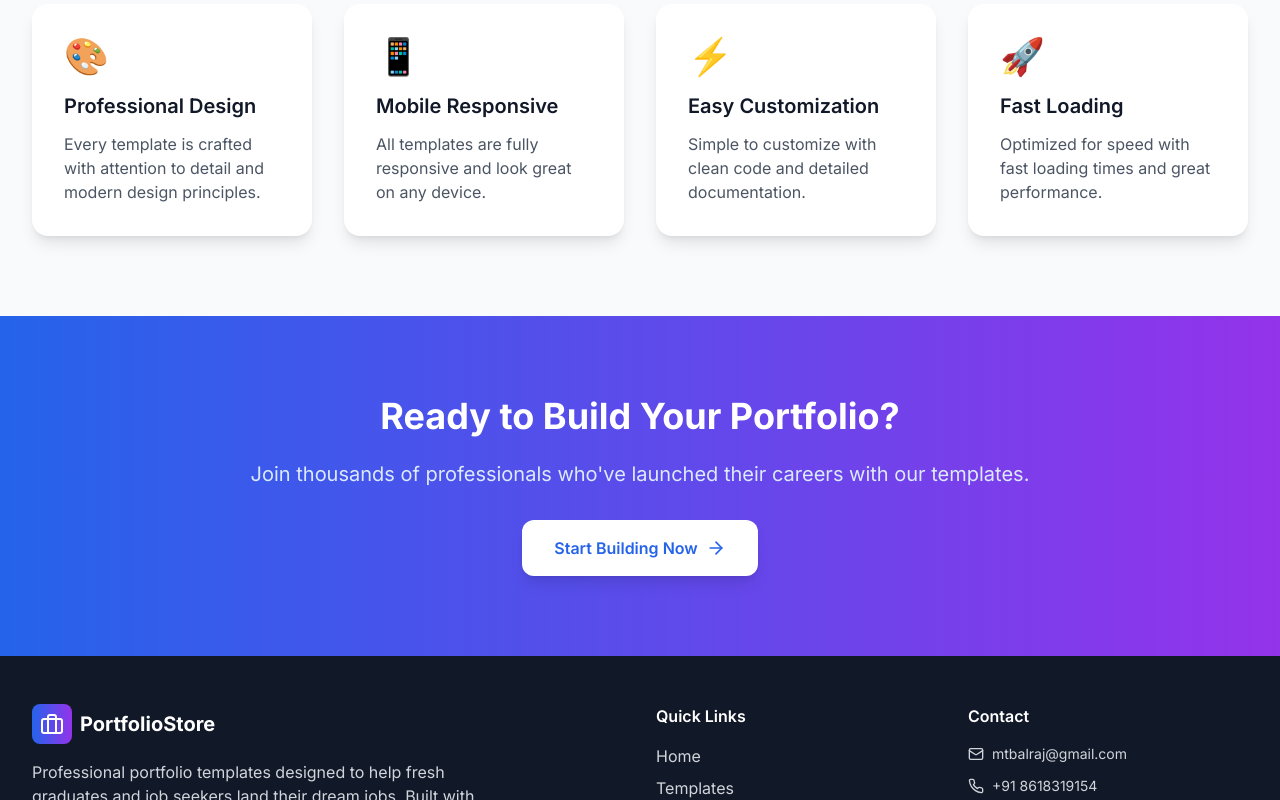
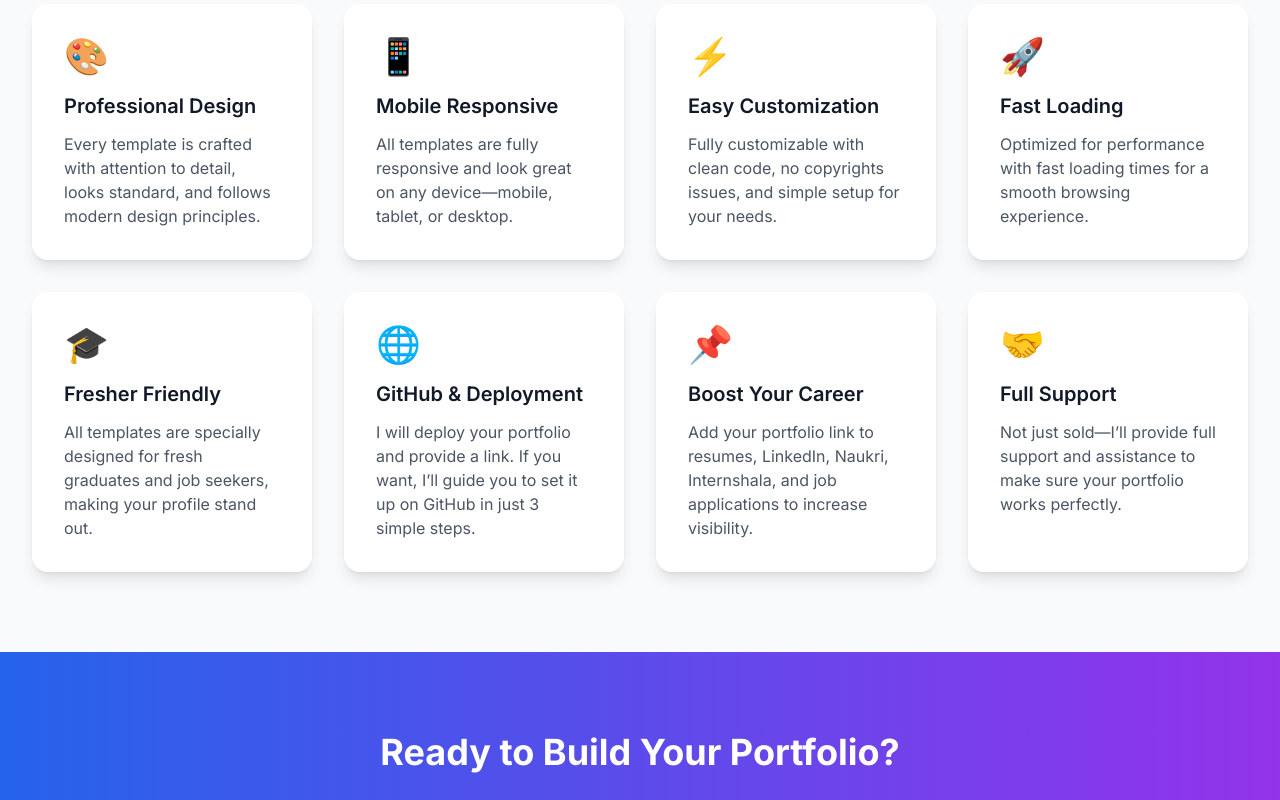
Before and after one commit to BT-cod/Portfolio_Store, a React (Vite) app: page / in a window 1280 px wide. Shown: the part 1300-2100 px from the top of the page. Built offline with nearby package versions, Linux system fonts and the light colour scheme.

Commit message:
UI Changes

```diff
--- a/src/pages/LandingPage.tsx
+++ b/src/pages/LandingPage.tsx
@@ -54,8 +54,8 @@ const LandingPage: React.FC = () => {
   }, []);
 
   const stats = [
-    { icon: Users, value: "1000+", label: "Happy Customers" },
-    { icon: Download, value: "500+", label: "Templates Sold" },
+    { icon: Users, value: "100+", label: "Happy Customers" },
+    { icon: Download, value: "50+", label: "Templates Sold" },
     { icon: Star, value: "4.9", label: "Average Rating" },
     { icon: Zap, value: "24/7", label: "Support" },
   ];
@@ -64,26 +64,50 @@ const LandingPage: React.FC = () => {
     {
       title: "Professional Design",
       description:
-        "Every template is crafted with attention to detail and modern design principles.",
+        "Every template is crafted with attention to detail, looks standard, and follows modern design principles.",
       icon: "🎨",
     },
     {
       title: "Mobile Responsive",
       description:
-        "All templates are fully responsive and look great on any device.",
+        "All templates are fully responsive and look great on any device—mobile, tablet, or desktop.",
       icon: "📱",
     },
     {
       title: "Easy Customization",
       description:
-        "Simple to customize with clean code and detailed documentation.",
+        "Fully customizable with clean code, no copyrights issues, and simple setup for your needs.",
       icon: "⚡",
     },
     {
       title: "Fast Loading",
       description:
-        "Optimized for speed with fast loading times and great performance.",
+        "Optimized for performance with fast loading times for a smooth browsing experience.",
       icon: "🚀",
+    },
+    {
+      title: "Fresher Friendly",
+      description:
+        "All templates are specially designed for fresh graduates and job seekers, making your profile stand out.",
+      icon: "🎓",
+    },
+    {
+      title: "GitHub & Deployment",
+      description:
+        "I will deploy your portfolio and provide a link. If you want, I’ll guide you to set it up on GitHub in just 3 simple steps.",
+      icon: "🌐",
+    },
+    {
+      title: "Boost Your Career",
+      description:
+        "Add your portfolio link to resumes, LinkedIn, Naukri, Internshala, and job applications to increase visibility.",
+      icon: "📌",
+    },
+    {
+      title: "Full Support",
+      description:
+        "Not just sold—I’ll provide full support and assistance to make sure your portfolio works perfectly.",
+      icon: "🤝",
     },
   ];
 
@@ -134,7 +158,7 @@ const LandingPage: React.FC = () => {
             </Link>
 
             <div className="text-sm text-gray-500">
-              ⭐ Over 1000+ satisfied customers
+              ⭐ Over 100+ satisfied customers
             </div>
           </div>
         </div>
```
